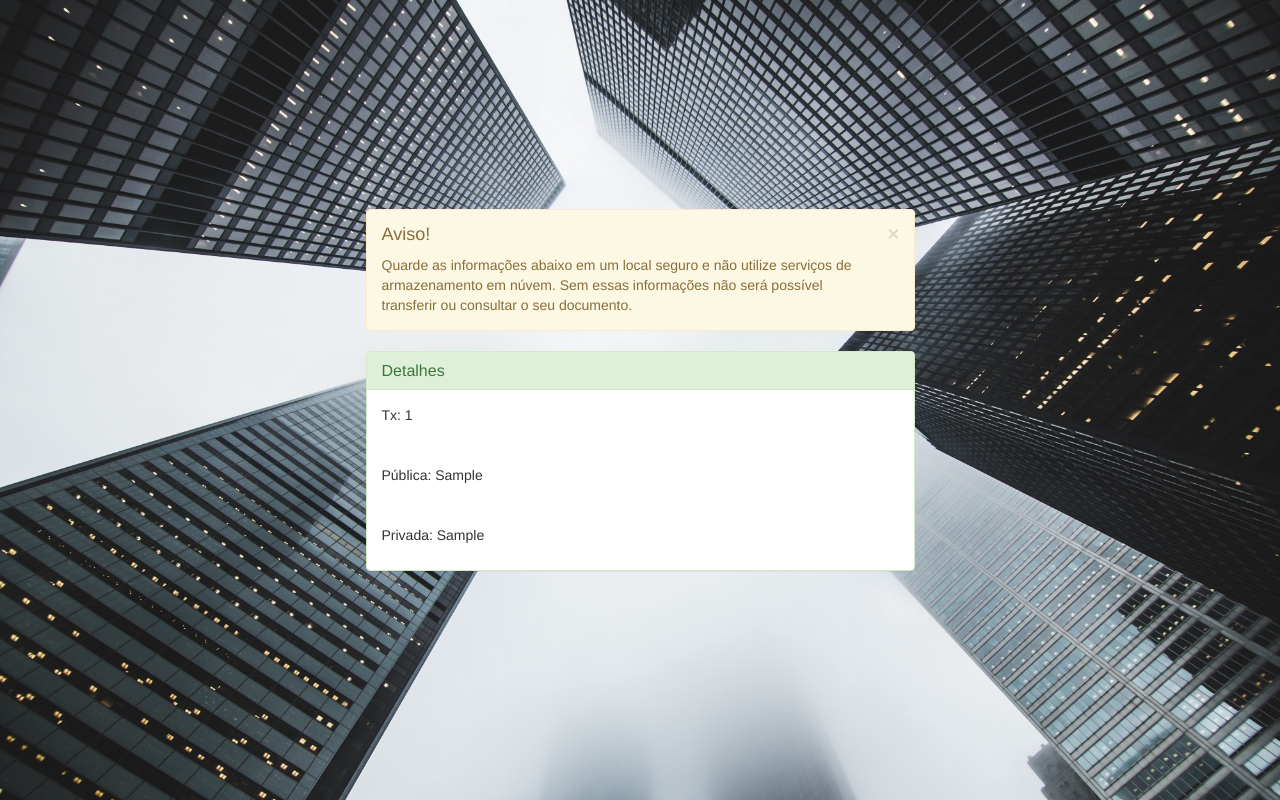
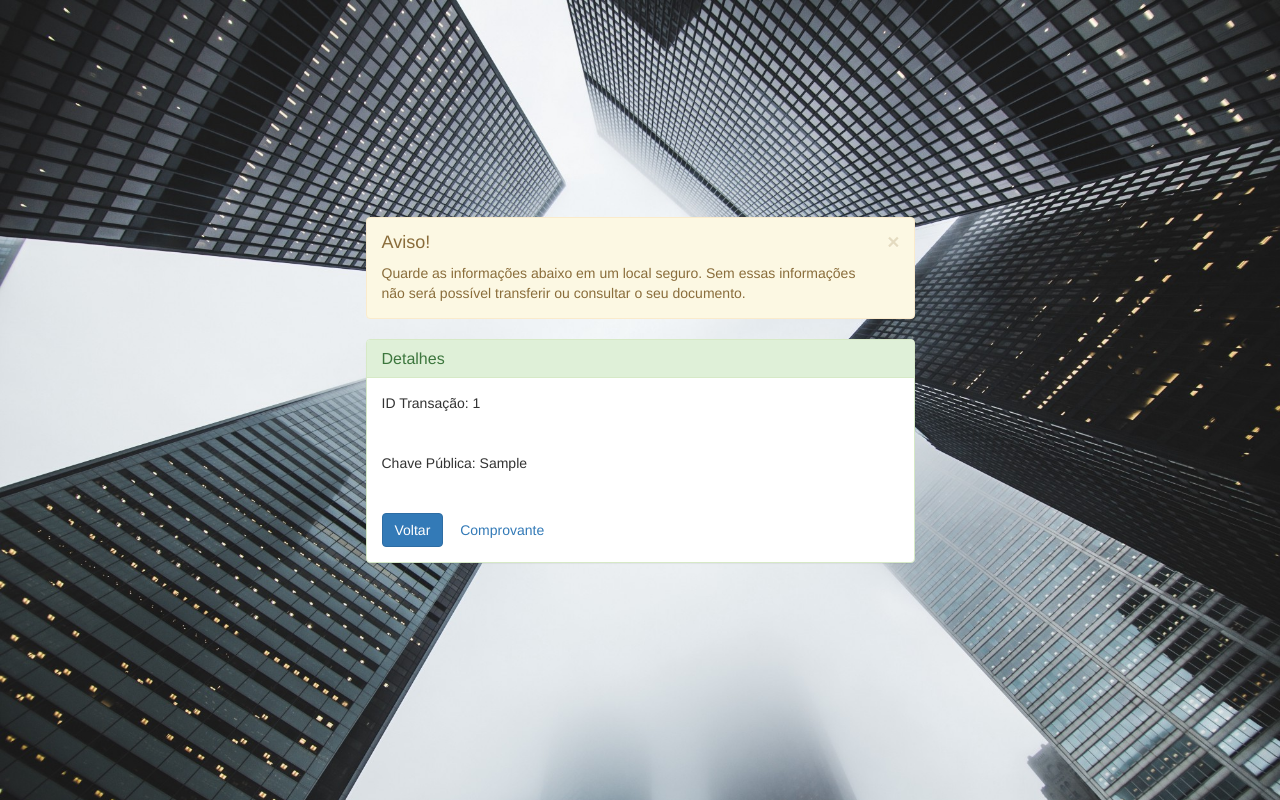
Before and after one commit to gabrielmendanha/datachain, a Flask app: template templates/upload.html in a window 1280 px wide. Run offline with Flask 2, Linux system fonts and the light colour scheme; the template is opened without the code that fills it: most values are stand-ins (such as "Sample title", 1, 10 or a date in 2020); some libraries are stand-ins or nearby versions.

Commit message:
Adicionado botão de voltar na página de upload, comprovante de upload terminado, removido o campo 'chave privada' da página de upload.

```diff
--- a/tcc2.py
+++ b/tcc2.py
@@ -1,4 +1,4 @@
-from flask import Flask, render_template, jsonify, request, redirect
+from flask import Flask, render_template, jsonify, request, redirect, send_file
 from bigchaindb_driver.crypto import generate_keypair
 from bigchaindb_driver import BigchainDB
 from werkzeug.utils import secure_filename
@@ -7,6 +7,7 @@ import ipfsapi
 import shutil
 import time
 import os
+from io import BytesIO
 
 app = Flask(__name__)
 
@@ -24,6 +25,27 @@ bigchain = BigchainDB(API_ENDPOINT)
 @app.route('/', methods=['POST', 'GET'])
 def index():
     return render_template('index.html')
+
+@app.route('/comprovanteUpload/<tx_id>/<pub_key>')
+def uploadReceipt(tx_id, pub_key):
+
+    header = '############ Comprovante emitido em: ' + str(datetime.datetime.utcfromtimestamp(int(time.time()))) + ' ############'
+    body = '\n\t\t\t\tImportante!' \
+           '\nGuarde as informações abaixo em um local seguro.' \
+           '\nSem essas informações não será possível transferir ou consultar o seu documento.' \
+           '\nPor questões de segurança este comprovante não contêm a chave privada.' \
+           '\n—————————————————————————————————————————————————————————————————————————————————————' \
+           '\n| ID da transação: ' + tx_id + ' |' \
+           '\n| Chave Pública: ' + pub_key + '                       |' \
+           '\n—————————————————————————————————————————————————————————————————————————————————————'
+
+    comprovante = BytesIO()
+    comprovante.write((header + body).encode('utf-8'))
+    comprovante.seek(0)
+
+    return send_file(comprovante,
+                     attachment_filename="testing.txt",
+                     as_attachment=True)
 
 
 @app.route('/generateKeys')
@@ -113,7 +135,6 @@ def download():
     else:
         isOwner = False
 
-
     file_name = transaction['asset']['data']['Name']
     file_hash = transaction['asset']['data']['Hash']
 
--- a/templates/upload.html
+++ b/templates/upload.html
@@ -17,7 +17,7 @@
             <div class="alert alert-dismissible alert-warning">
               <button type="button" class="close" data-dismiss="alert">&times;</button>
               <h4>Aviso!</h4>
-              <p>Quarde as informações abaixo em um local seguro e não utilize serviços de armazenamento em núvem. Sem essas informações
+              <p>Quarde as informações abaixo em um local seguro. Sem essas informações
                   não será possível transferir ou consultar o seu documento.</p>
             </div>
             <div class="panel panel-success" >
@@ -26,19 +26,27 @@
                 </div>
 
                 <div class="panel-body" data-toggle="tooltip" data-placement="left" title="" data-original-title="Título original do documento.">
-                    <p>Tx: {{ txid }}</p>
+                    <p>ID Transação: {{ txid }}</p>
                 </div>
 
                 <div class="panel-body" data-toggle="tooltip" data-placement="left" title="" data-original-title="Título original do documento.">
-                    <p>Pública: {{ public_key }}</p>
+                    <p>Chave Pública: {{ public_key }}</p>
                 </div>
 
-                <div class="panel-body" data-toggle="tooltip" data-placement="left" title="" data-original-title="Título original do documento.">
-                    <p>Privada: {{ private_key }}</p>
+                <div id="download-button" class="panel-body">
+                    <button onclick="voltar()" class="btn btn-primary">Voltar</button>
+                    <a href={{ url_for('uploadReceipt', tx_id=txid, pub_key=public_key, priv_key=private_key) }}  class="btn btn-link">Comprovante</a>
                 </div>
-
+            </div>
             </div>
         </div>
     </div>
 </body>
+
+<script>
+    function voltar() {
+        window.history.back();
+    }
+</script>
+
 </html>
```
Also changed, not shown: templates/index.html (+6 -8 lines).
